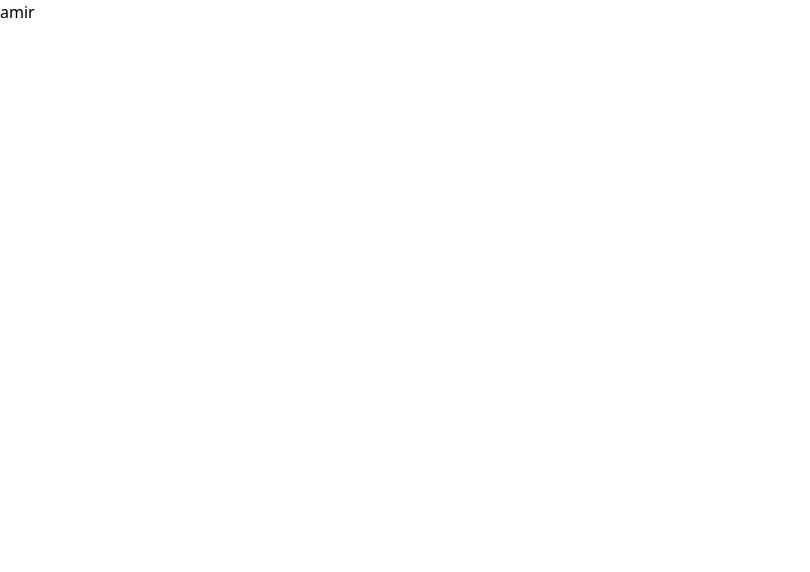
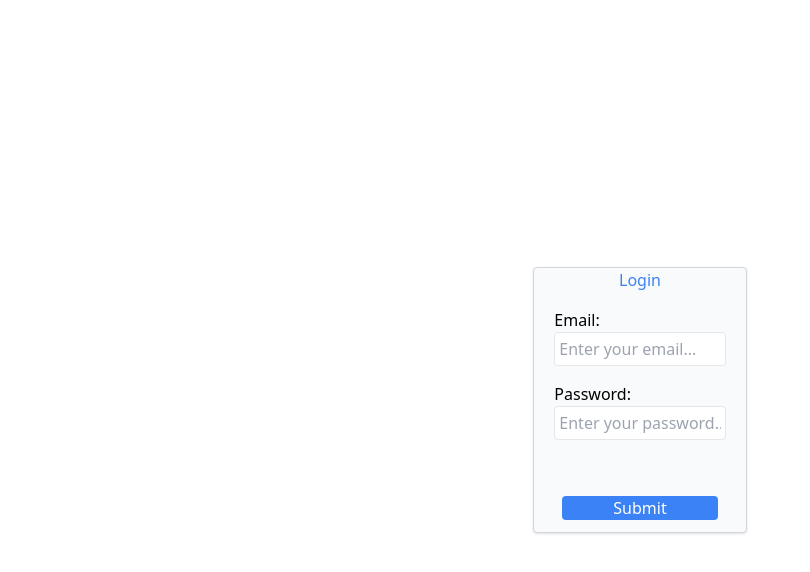
Before and after one commit to AmirHossein-Sarahang/EmployeeManagement, a React (Vite) app: page /Login in a window 1280 px wide. Shown: the top 572 px of the page, without its empty margins (0-810 px from the left). Built offline with nearby package versions, Linux system fonts and the light colour scheme.

Commit message:
update Login

```diff
--- a/src/pages/Login.tsx
+++ b/src/pages/Login.tsx
@@ -1,10 +1,26 @@
-const Login  = () =>{
+const Login = () => {
+    return (
+        <div className="flex flex-col w-full items-center justify-center h-screen">
+            <div className="flex flex-col w-2/12 h-2/6 justify-between border border-gray-300 shadow rounded bg-gray-50">
+                <div className="flex flex-col gap-4">
+                    <div className="flex justify-center text-blue-500">
+                        <h1>Login</h1>
+                    </div>
 
-    return(
-        <>
-            <div>amir</div>
-        </>
-    )
-}
+                    <div className="flex flex-col mr-5 ml-5">
+                        <label htmlFor="Email">Email:</label>
+                        <input placeholder="Enter your email..." type="email" className=" border rounded p-1" />
+                    </div>
+                    <div className="flex flex-col mr-5 ml-5">
+                        <label htmlFor="Password">Password:</label>
+                        <input placeholder="Enter your password..." type="password" className="border rounded p-1"/>
+                    </div>
+                </div>
 
-export default Login
+                <button className="mr-7 ml-7 mb-3 bg-blue-500 rounded text-white">Submit</button>
+            </div>
+        </div>
+    );
+};
+
+export default Login;
```
